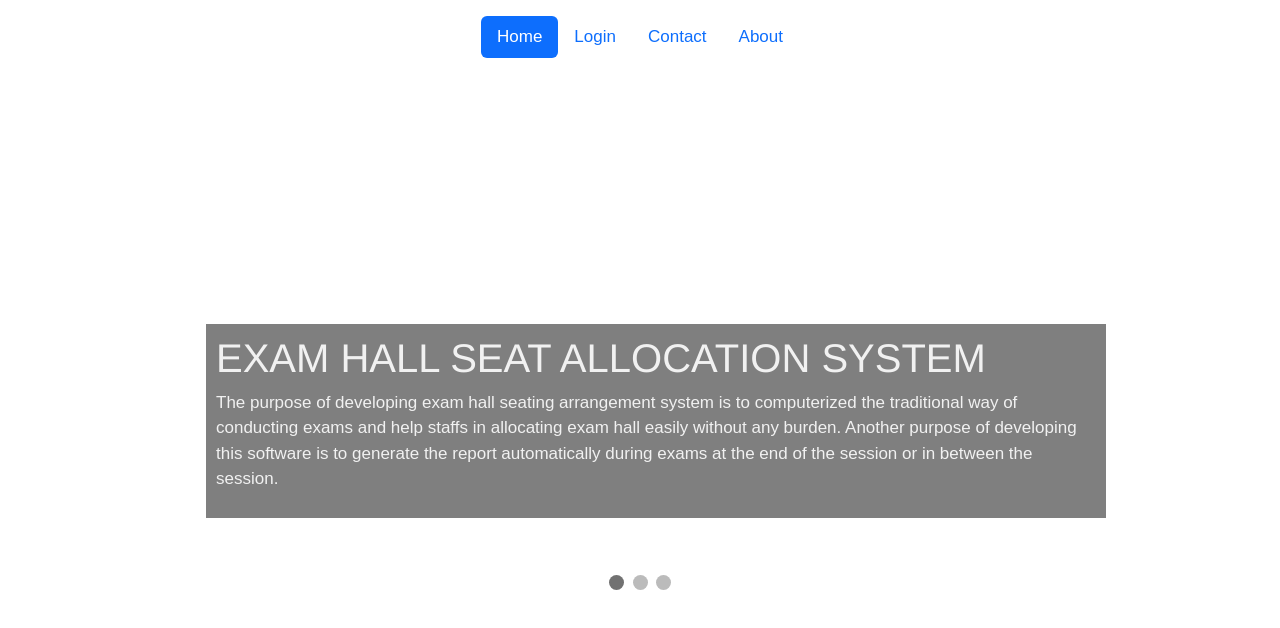
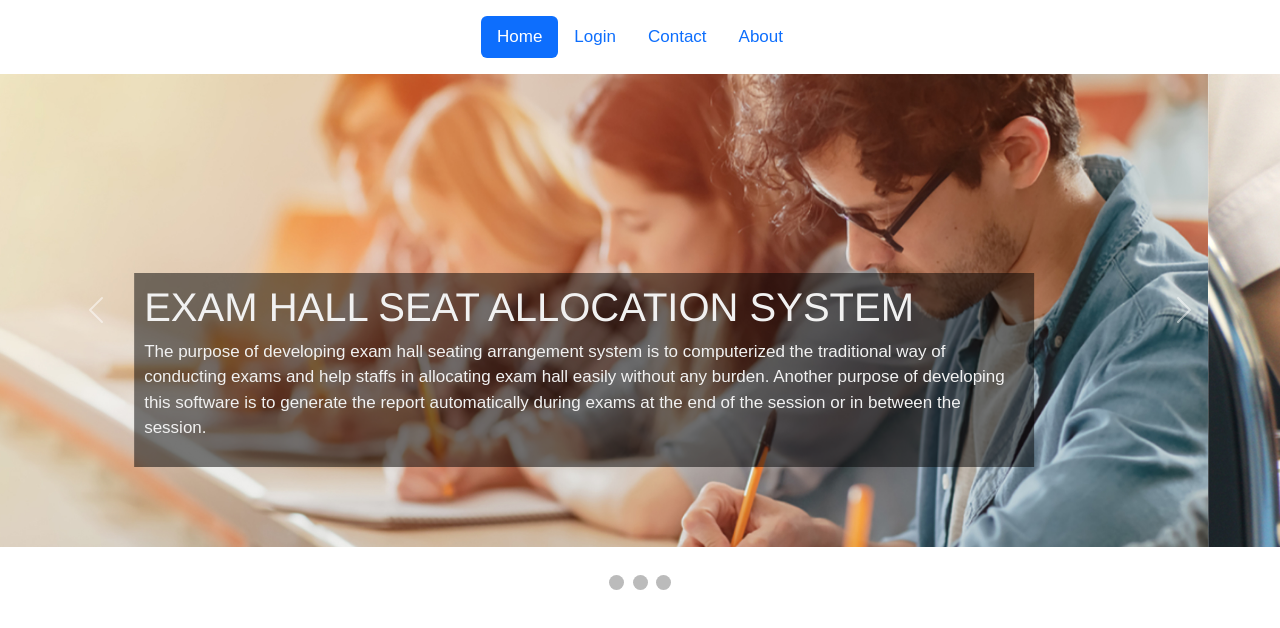
Before and after one commit to cbitosc/HTF22-Team-09, a plain HTML site: page templates/home.html in a window 1280 px wide. Drawn offline with nearby package versions, Linux system fonts and the light colour scheme.

Commit message:
Added Carousel
Added Carousel

```diff
--- a/templates/home.html
+++ b/templates/home.html
@@ -24,9 +24,52 @@
   <a href="/login">Login</a>
   <a href="/contact">Contact</a>
   <a href="/About">About</a> -->
+<!-- </div> -->
+
+
+<div id="carouselExampleControls" class="carousel slide" data-bs-ride="carousel">
+  <div class="carousel-inner">
+    <div class="carousel-item active">
+      <img src="/static/images/image1.jpg" class="d-block w-100" alt="...">
+      <div class="container">
+        <div class="content">
+          <h1 style="font-family:'Franklin Gothic Medium', 'Arial Narrow', Arial, sans-serif">EXAM HALL SEAT ALLOCATION SYSTEM</h1>
+          <p>The purpose of developing exam hall seating arrangement system is to computerized the traditional way of conducting exams and help staffs in allocating exam hall easily without any burden. Another purpose of developing this software is to generate the report automatically during exams at the end of the session or in between the session.</p>
+        </div>
+
+      </div>
+    </div>
+    <div class="carousel-item">
+      <img src="/static/images/image2.jpg" class="d-block w-100" alt="...">
+      <div class="container">
+        <div class="content">
+          <h1 style="font-family:'Franklin Gothic Medium', 'Arial Narrow', Arial, sans-serif">EXAM HALL SEAT ALLOCATION SYSTEM</h1>
+          <p>The purpose of developing exam hall seating arrangement system is to computerized the traditional way of conducting exams and help staffs in allocating exam hall easily without any burden. Another purpose of developing this software is to generate the report automatically during exams at the end of the session or in between the session.</p>
+        </div>
+
+      </div>
+    </div>
+    <div class="carousel-item">
+      <img src="/static/images/image3.jpg" class="d-block w-100" alt="...">
+      <div class="container">
+        <div class="content">
+          <h1 style="font-family:'Franklin Gothic Medium', 'Arial Narrow', Arial, sans-serif">EXAM HALL SEAT ALLOCATION SYSTEM</h1>
+          <p>The purpose of developing exam hall seating arrangement system is to computerized the traditional way of conducting exams and help staffs in allocating exam hall easily without any burden. Another purpose of developing this software is to generate the report automatically during exams at the end of the session or in between the session.</p>
+        </div>
+
+      </div>
+    </div>
+  </div>
+  <button class="carousel-control-prev" type="button" data-bs-target="#carouselExampleControls" data-bs-slide="prev">
+    <span class="carousel-control-prev-icon" aria-hidden="true"></span>
+    <span class="visually-hidden">Previous</span>
+  </button>
+  <button class="carousel-control-next" type="button" data-bs-target="#carouselExampleControls" data-bs-slide="next">
+    <span class="carousel-control-next-icon" aria-hidden="true"></span>
+    <span class="visually-hidden">Next</span>
+  </button>
 </div>
-
-<div class="slideshow-container">
+<!-- <div class="slideshow-container">
 
 <div class="mySlides fade">
   <div class="numbertext">1 / 3</div>
@@ -49,7 +92,7 @@
 <a class="prev" onclick="plusSlides(-1)">&#10094;</a>
 <a class="next" onclick="plusSlides(1)">&#10095;</a>
 
-</div>
+</div> -->
 <br>
 
 <div style="text-align:center">
@@ -89,14 +132,14 @@ function showSlides(n) {
 
 <!----------------------------------------TEXT ON IMAGE-------------------------------------->
 
-<div class="container">
+<!-- <div class="container">
 
   <div class="content">
   	<h1 style="font-family:'Franklin Gothic Medium', 'Arial Narrow', Arial, sans-serif">EXAM HALL SEAT ALLOCATION SYSTEM</h1>
     <p>The purpose of developing exam hall seating arrangement system is to computerized the traditional way of conducting exams and help staffs in allocating exam hall easily without any burden. Another purpose of developing this software is to generate the report automatically during exams at the end of the session or in between the session.</p>
   </div>
 
-</div>
+</div> -->
 
 </body>
 <script src="https://cdn.jsdelivr.net/npm/bootstrap@5.2.2/dist/js/bootstrap.bundle.min.js" integrity="sha384-OERcA2EqjJCMA+/3y+gxIOqMEjwtxJY7qPCqsdltbNJuaOe923+mo//f6V8Qbsw3" crossorigin="anonymous"></script>
```
